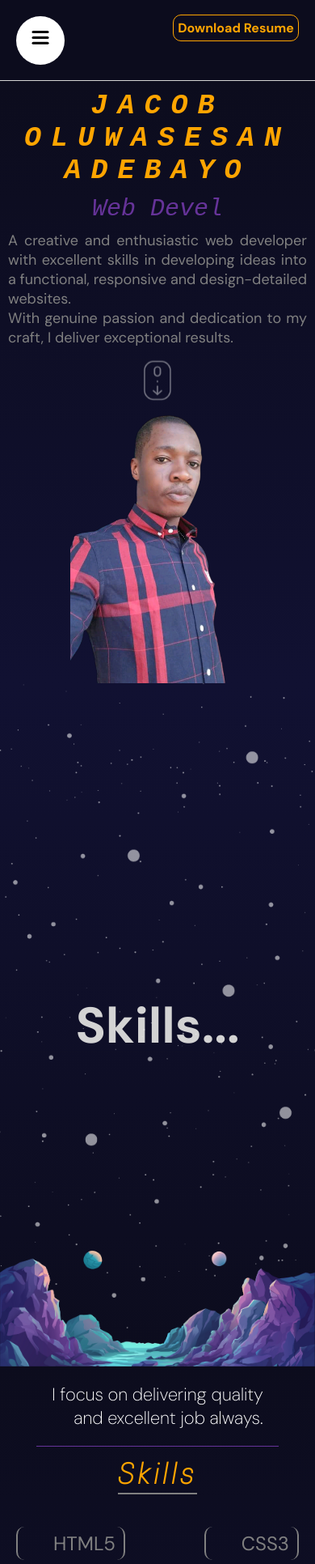
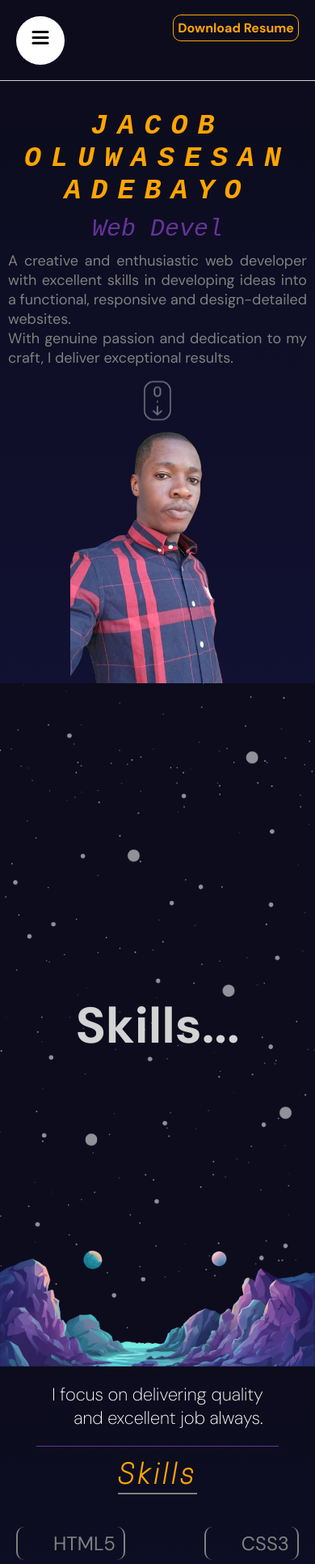
Before and after one commit to JacceyCode/jacobadebayo, a React (Vite) app: page / in a window 390 px wide. Shown: the top 1932 px of the page at 81% size. Built offline with nearby package versions, Linux system fonts and the light colour scheme; some icons are missing.

Commit message:
mobile changes

```diff
--- a/src/components/hero/hero.scss
+++ b/src/components/hero/hero.scss
@@ -37,6 +37,7 @@
         gap: 10px;
         align-items: center;
         text-align: center;
+        padding-top: 30px;
       }
 
       @include tablet {
--- a/src/components/parallax/Parallax.jsx
+++ b/src/components/parallax/Parallax.jsx
@@ -18,12 +18,12 @@ function Parallax({ type }) {
     <div
       className="parallax"
       ref={ref}
-      style={{
-        background:
-          type === "services"
-            ? "linear-gradient(180deg, #111132, #0c0c1d)"
-            : "linear-gradient(180deg, #111132, #505064)",
-      }}
+      // style={{
+      //   background:
+      //     type === "services"
+      //       ? "linear-gradient(180deg, #111132, #0c0c1d)"
+      //       : "linear-gradient(180deg, #111132, #505064)",
+      // }}
     >
       <motion.h1 style={{ y: yText }}>
         {type === "services" ? "Skills..." : "Projects..."}
--- a/src/components/portfolio/Portfolio.jsx
+++ b/src/components/portfolio/Portfolio.jsx
@@ -84,6 +84,7 @@ function Portfolio() {
         <h1>Featured Works</h1>
         <motion.div style={{ scaleX }} className="progressBar"></motion.div>
       </div>
+
       {items.map((item) => (
         <Single item={item} key={item.id} />
       ))}
--- a/src/components/portfolio/portfolio.scss
+++ b/src/components/portfolio/portfolio.scss
@@ -13,7 +13,7 @@
     font-size: 36px;
 
     @include mobile {
-      padding-top: calc(100vh - 100px);
+      padding-top: calc(100vh - 30px);
       font-size: 24px;
     }
 
@@ -22,9 +22,19 @@
       font-size: 24px;
     }
 
+    h1 {
+      @include mobile {
+        font-size: 22px;
+      }
+    }
+
     .progressBar {
       height: 10px;
       background-color: #fff;
+
+      @include mobile {
+        height: 2px;
+      }
     }
   }
 
```
